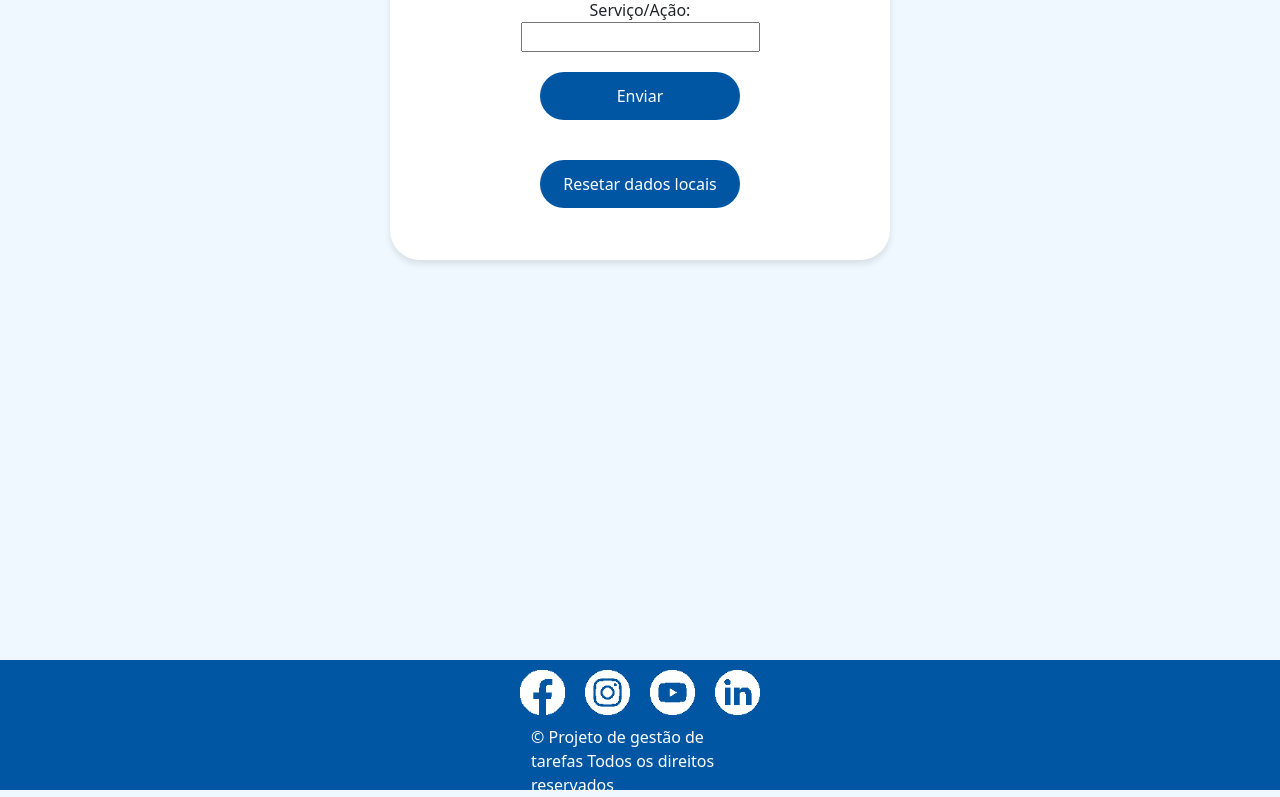
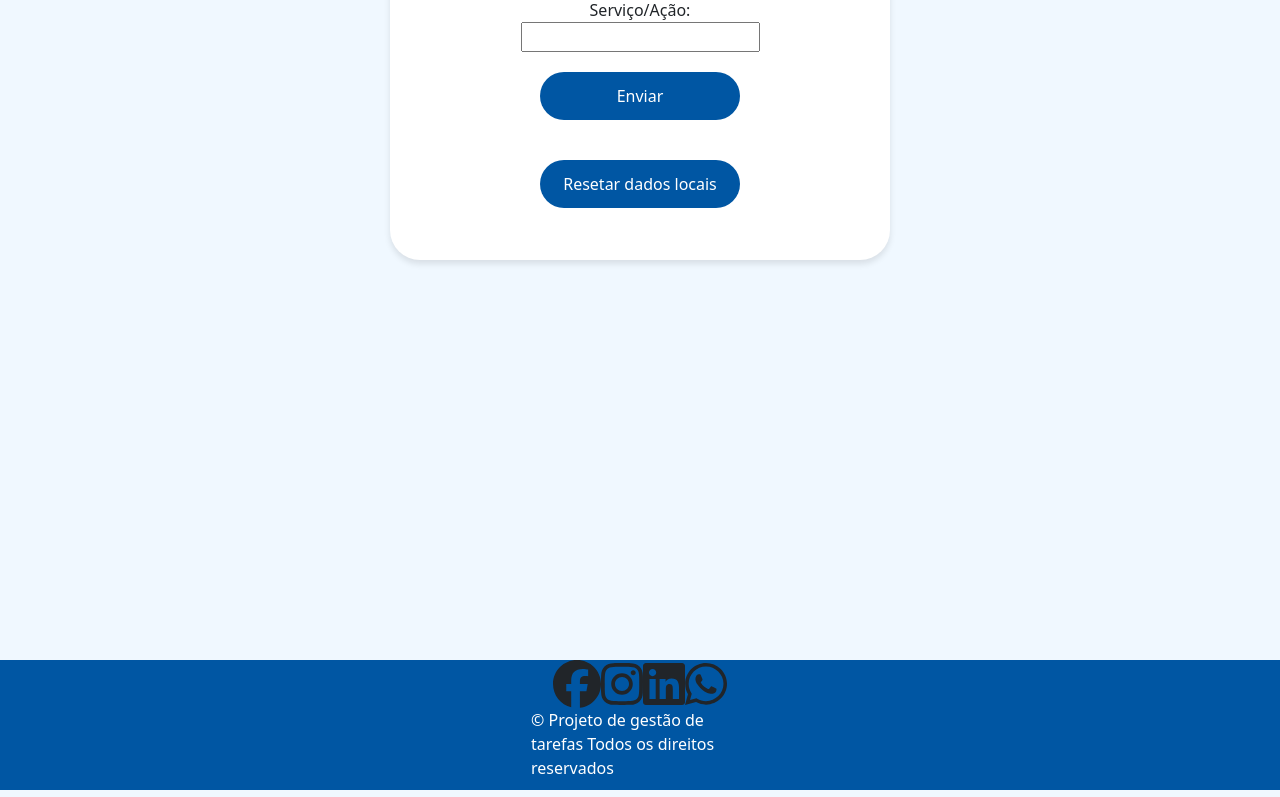
Before and after one commit to EPDM-Corporation/Challenge-Hospital-Sabara-Web-Dev-Front-End, a React (Vite) app: page /system in a window 1280 px wide. Shown: the part 389-1186 px from the top of the page. Built offline with nearby package versions, Linux system fonts and the light colour scheme.

Commit message:
feat: Instalando o awesome fonts e trocando as logos do footer

```diff
--- a/package.json
+++ b/package.json
@@ -10,6 +10,9 @@
     "preview": "vite preview"
   },
   "dependencies": {
+    "@fortawesome/fontawesome-svg-core": "^6.7.2",
+    "@fortawesome/free-brands-svg-icons": "^6.7.2",
+    "@fortawesome/react-fontawesome": "^0.2.2",
     "bootstrap": "^5.3.5",
     "react": "^19.0.0",
     "react-dom": "^19.0.0",
--- a/src/components/Footer/Footer.jsx
+++ b/src/components/Footer/Footer.jsx
@@ -1,4 +1,10 @@
 import React from 'react'
+import { FontAwesomeIcon } from '@fortawesome/react-fontawesome'
+import { faFacebook } from '@fortawesome/free-brands-svg-icons'
+import { faInstagram } from '@fortawesome/free-brands-svg-icons'
+import { faLinkedin } from '@fortawesome/free-brands-svg-icons'
+import { faWhatsapp } from '@fortawesome/free-brands-svg-icons'
+
 import './Footer.css'
 import Facebook from '/src/assets/facebook.png'
 import Instagram from '/src/assets/icons/instagram.png'
@@ -10,10 +16,10 @@
     <footer>
       <div id='footerInfo'>
         <div id='footerSocials'>
-          <img src={Facebook} className='footerIcon' alt="" />
-          <img src={Instagram} className='footerIcon' alt="" />
-          <img src={Youtube} className='footerIcon' alt="" />
-          <img src={Linkedin} className='footerIcon' alt="" />
+          <FontAwesomeIcon icon={faFacebook}  size='3x'/>
+          <FontAwesomeIcon icon={faInstagram}  size='3x'/>
+          <FontAwesomeIcon icon={faLinkedin}  size='3x'/>
+          <FontAwesomeIcon icon={faWhatsapp}  size='3x'/>
         </div>
         <div id='footerText'>
         © Projeto de gestão de tarefas  Todos os direitos reservados
```
Also changed, not shown: 1 other file (tests, documents, lock files or other folders).
